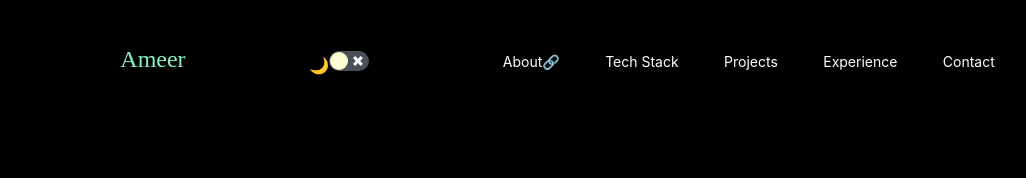
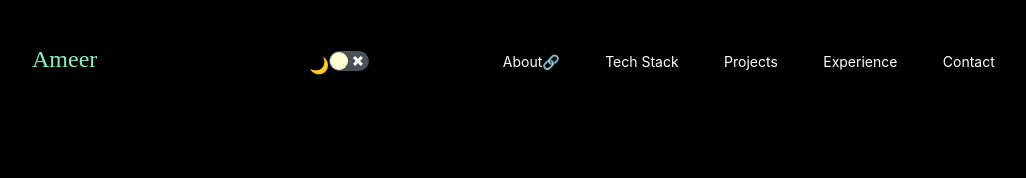
Before and after one commit to Ogirimah/potfolio, a React (Create React App) app in the folder new/: page / in a window 1280 px wide. Shown: the top 178 px of the page, without its empty margins (96-1122 px from the left). Built offline with nearby package versions, Linux system fonts and the light colour scheme.

Commit message:
More navbar tweaking

```diff
--- a/new/src/styles/navbar.module.css
+++ b/new/src/styles/navbar.module.css
@@ -17,16 +17,14 @@
     justify-content: space-between;
 }
 .heading h1 {
-    padding: 4% 5%;
-
+    padding: 4% 0 0 0;
+    text-align: left;
     font-family: 'Poppins', 'sans-serif';
     font-style: normal;
     font-weight: 500;
     font-size: 24px;
     line-height: 36px;
     flex: 20%;
-    text-align: right;
-
     color: #88F2BF;
 }
 
```
